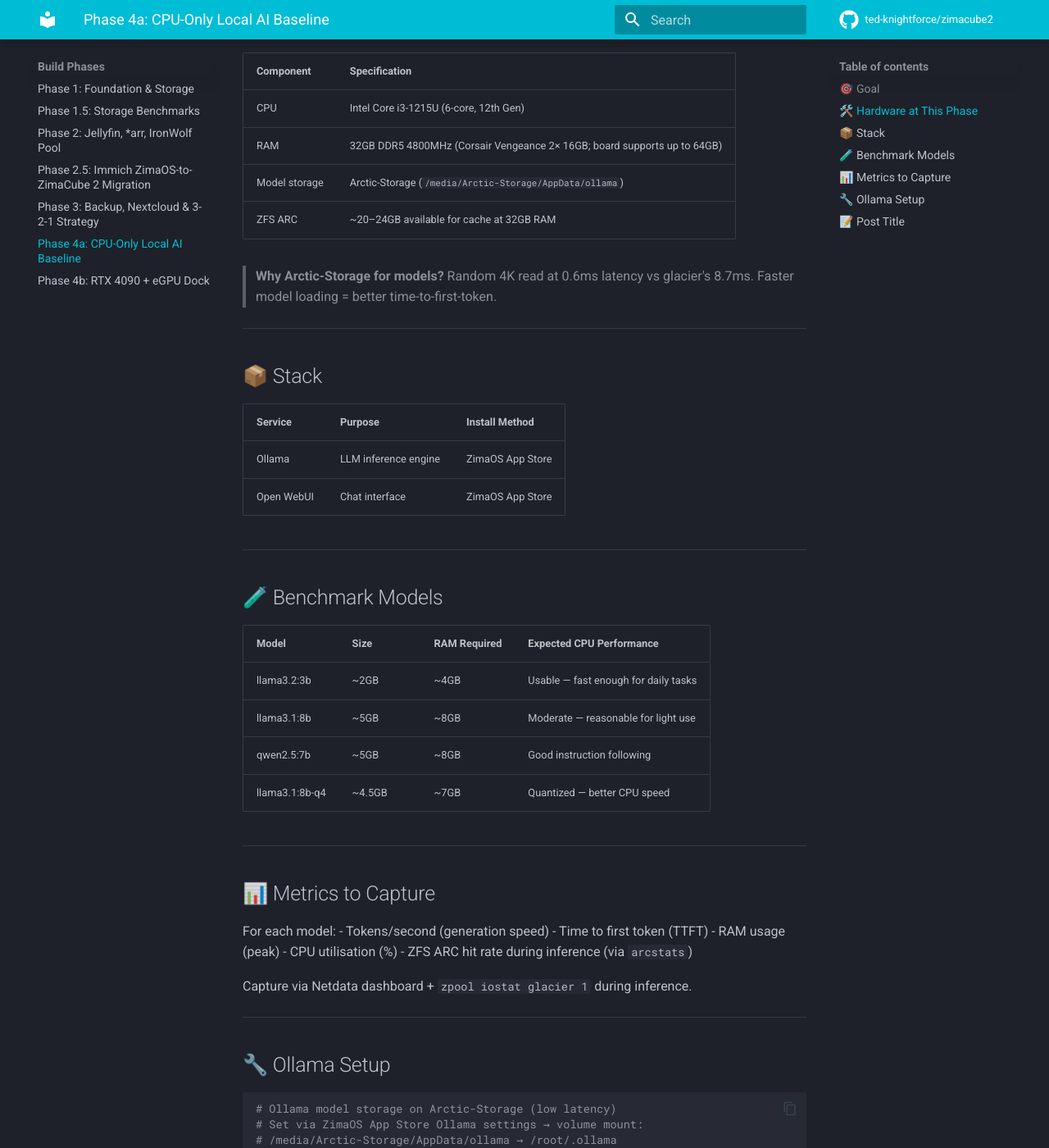
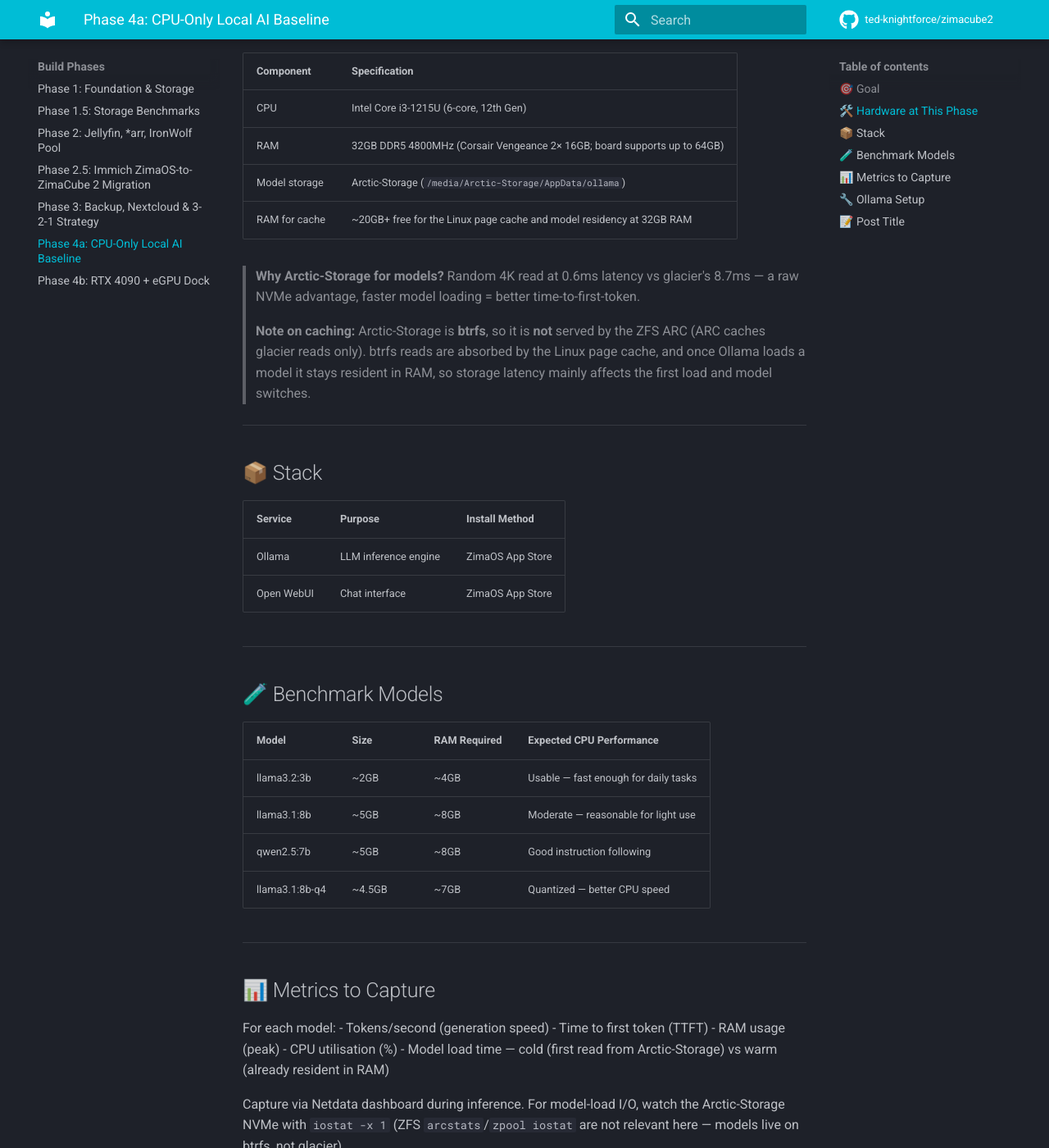
Before and after one commit to ted-knightforce/zimacube2, an MkDocs documentation site: the page built from docs/phases/04a-cpu-ai.md, in a window 1280 px wide and 1400 px high, scrolled down 526 px. Shown: the whole window at 82% size. Built offline with MkDocs 1.6.1 and Material for MkDocs 9.7.7, drawn with Linux system fonts in a browser that asks for light colours; comment, search, counter and statistics services are not loaded.

Commit message:
Fix technical inaccuracies in Phase 3, 4a, 4b docs
Phase 4a: ZFS ARC does not cache Arctic-Storage (btrfs) — only glacier
benefits from ARC. Reframe the cache row as Linux page cache / model
residency, and replace arcstats/zpool-iostat monitoring with btrfs-aware
guidance. Phase 3: correct "weekly" scrub comment to monthly (matches the
cron) and note primary data spans glacier + Arctic-Storage. Phase 4b:
24GB VRAM runs ~32-34B fully on GPU (70B needs offload), and clarify the
RTX 4090 is 450W board power vs ~550W system peak.

```diff
--- a/docs/phases/04a-cpu-ai.md
+++ b/docs/phases/04a-cpu-ai.md
@@ -18,9 +18,11 @@
 | CPU | Intel Core i3-1215U (6-core, 12th Gen) |
 | RAM | 32GB DDR5 4800MHz (Corsair Vengeance 2× 16GB; board supports up to 64GB) |
 | Model storage | Arctic-Storage (`/media/Arctic-Storage/AppData/ollama`) |
-| ZFS ARC | ~20–24GB available for cache at 32GB RAM |
+| RAM for cache | ~20GB+ free for the Linux page cache and model residency at 32GB RAM |
 
-> **Why Arctic-Storage for models?** Random 4K read at 0.6ms latency vs glacier's 8.7ms. Faster model loading = better time-to-first-token.
+> **Why Arctic-Storage for models?** Random 4K read at 0.6ms latency vs glacier's 8.7ms — a raw NVMe advantage, faster model loading = better time-to-first-token.
+>
+> **Note on caching:** Arctic-Storage is **btrfs**, so it is **not** served by the ZFS ARC (ARC caches glacier reads only). btrfs reads are absorbed by the Linux page cache, and once Ollama loads a model it stays resident in RAM, so storage latency mainly affects the first load and model switches.
 
 ---
 
@@ -51,9 +53,9 @@
 - Time to first token (TTFT)
 - RAM usage (peak)
 - CPU utilisation (%)
-- ZFS ARC hit rate during inference (via `arcstats`)
+- Model load time — cold (first read from Arctic-Storage) vs warm (already resident in RAM)
 
-Capture via Netdata dashboard + `zpool iostat glacier 1` during inference.
+Capture via Netdata dashboard during inference. For model-load I/O, watch the Arctic-Storage NVMe with `iostat -x 1` (ZFS `arcstats`/`zpool iostat` are not relevant here — models live on btrfs, not glacier).
 
 ---
 
```
Also changed, not shown: docs/phases/03-data.md (+2 -2 lines), docs/phases/04b-gpu-ai.md (+2 -2 lines).
